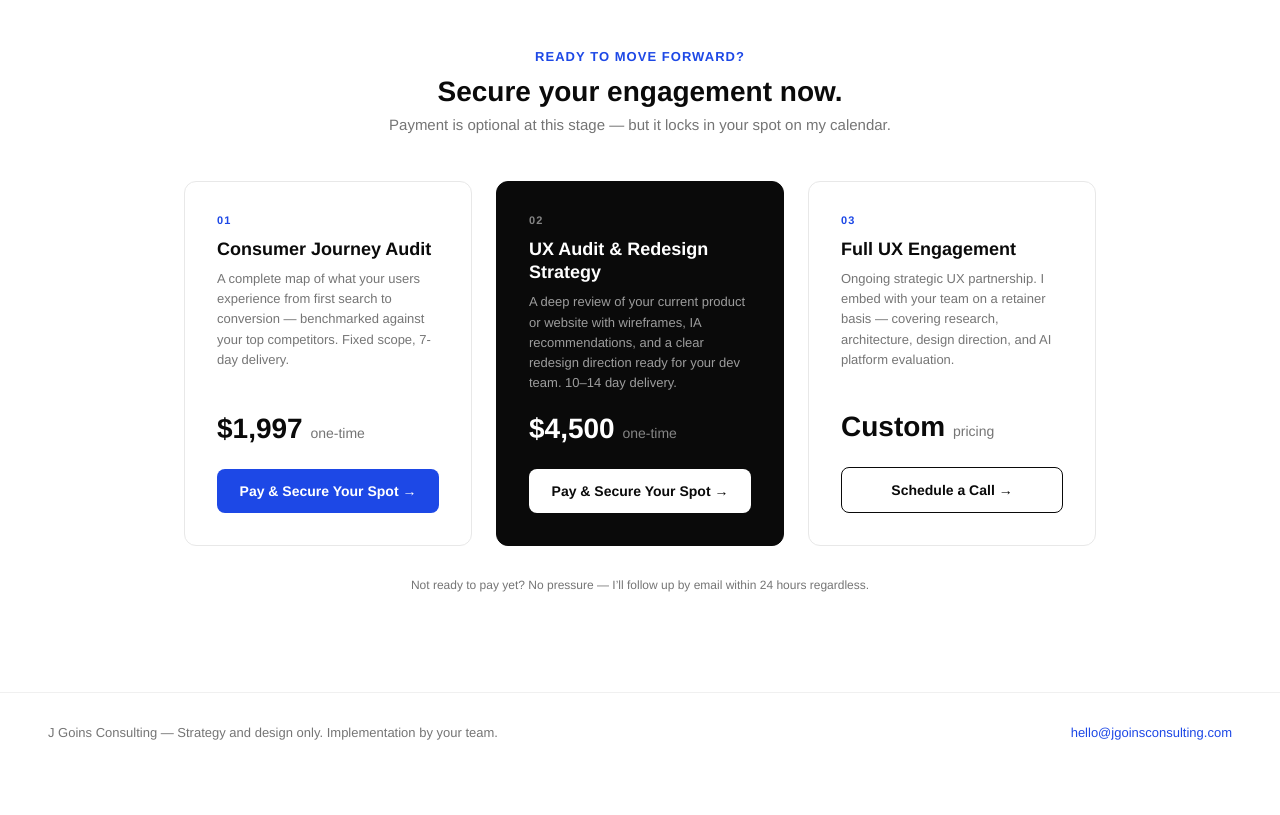
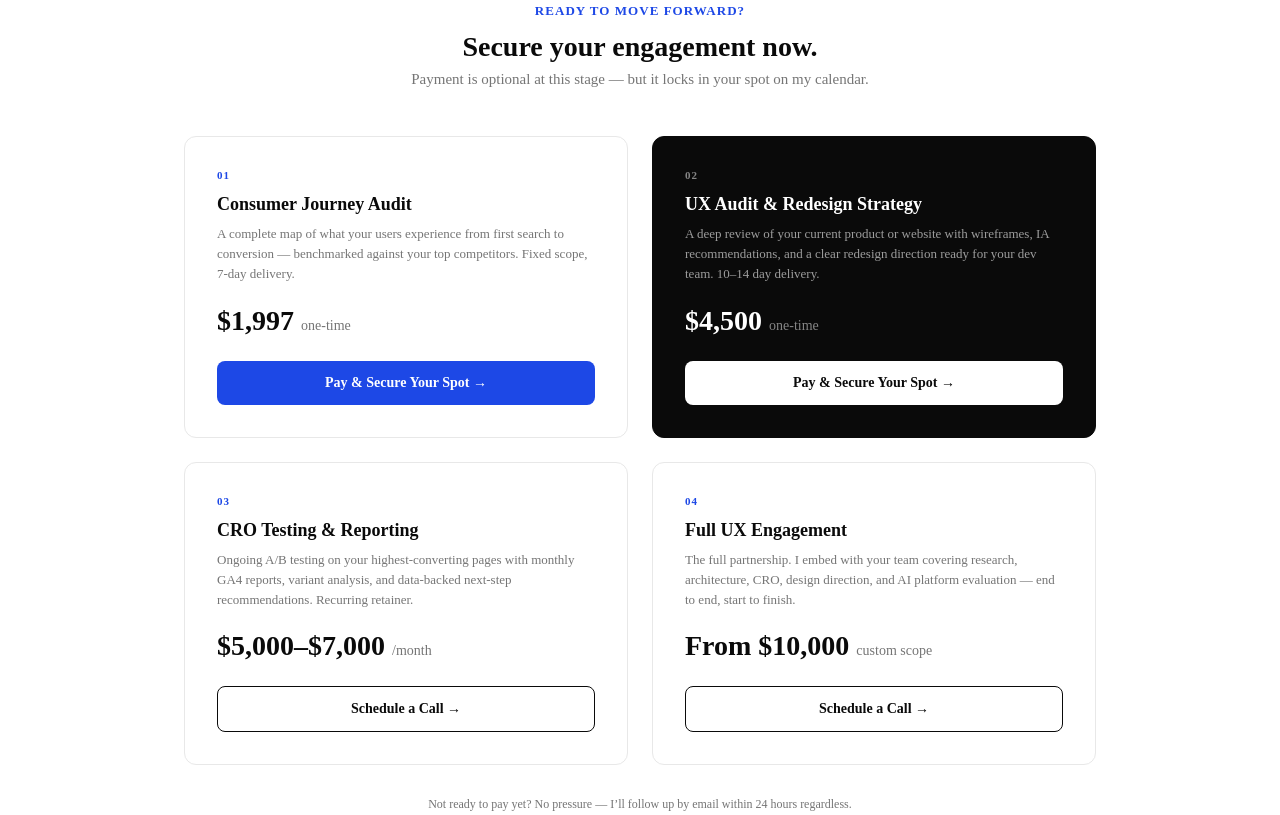
Before and after one commit to jgoins247/jgoinsconsulting, a plain HTML site: page thank-you.html in a window 1280 px wide. Shown: the part 1011-1826 px from the top of the page. Before the commit the page ends 1783 px from the top, so only its background shows below. Drawn offline with Linux system fonts and the light colour scheme.

Commit message:
Add 4-tier pricing to thank-you page — CRO Testing at $5k-$7k/mo, Full UX from $10k

```diff
--- a/thank-you.html
+++ b/thank-you.html
@@ -8,7 +8,7 @@
     *, *::before, *::after { box-sizing: border-box; margin: 0; padding: 0; }
 
     body {
-      font-family: 'Helvetica Neue', Helvetica, Arial, sans-serif;
+      font-family: 'Helvetica Neue', Helvetica, Arial, sans-serif
       background: #ffffff;
       color: #343434;
       -webkit-font-smoothing: antialiased;
@@ -45,7 +45,7 @@
     .tiers-section .section-label { font-size: 13px; font-weight: 600; letter-spacing: 0.08em; color: #1d48e6; text-transform: uppercase; text-align: center; margin-bottom: 12px; }
     .tiers-section h2 { font-size: 28px; font-weight: 700; color: #0a0a0a; text-align: center; margin-bottom: 8px; }
     .tiers-section .sub { font-size: 15px; color: #757575; text-align: center; margin-bottom: 48px; }
-    .tiers-grid { display: grid; grid-template-columns: repeat(3, 1fr); gap: 24px; }
+    .tiers-grid { display: grid; grid-template-columns: repeat(2, 1fr); gap: 24px; }
     .tier-card { border: 1px solid #e8e8e8; border-radius: 12px; padding: 32px; display: flex; flex-direction: column; }
     .tier-card.featured { background: #0a0a0a; border-color: #0a0a0a; }
     .tier-num { font-size: 11px; font-weight: 700; letter-spacing: 0.1em; color: #1d48e6; text-transform: uppercase; margin-bottom: 12px; }
@@ -139,9 +139,17 @@
 
       <div class="tier-card">
         <p class="tier-num">03</p>
+        <h3>CRO Testing &amp; Reporting</h3>
+        <p class="tier-desc">Ongoing A/B testing on your highest-converting pages with monthly GA4 reports, variant analysis, and data-backed next-step recommendations. Recurring retainer.</p>
+        <p class="tier-price">$5,000–$7,000 <span>/month</span></p>
+        <a href="https://calendly.com/jb4goins/30min" class="tier-cta schedule" target="_blank">Schedule a Call →</a>
+      </div>
+
+      <div class="tier-card">
+        <p class="tier-num">04</p>
         <h3>Full UX Engagement</h3>
-        <p class="tier-desc">Ongoing strategic UX partnership. I embed with your team on a retainer basis — covering research, architecture, design direction, and AI platform evaluation.</p>
-        <p class="tier-price">Custom <span>pricing</span></p>
+        <p class="tier-desc">The full partnership. I embed with your team covering research, architecture, CRO, design direction, and AI platform evaluation — end to end, start to finish.</p>
+        <p class="tier-price">From $10,000 <span>custom scope</span></p>
         <a href="https://calendly.com/jb4goins/30min" class="tier-cta schedule" target="_blank">Schedule a Call →</a>
       </div>
 
```
